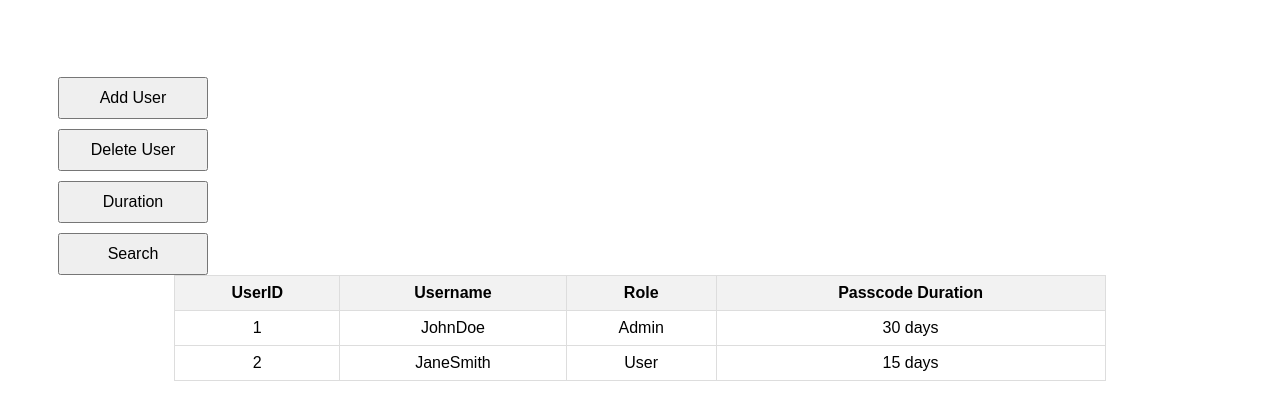
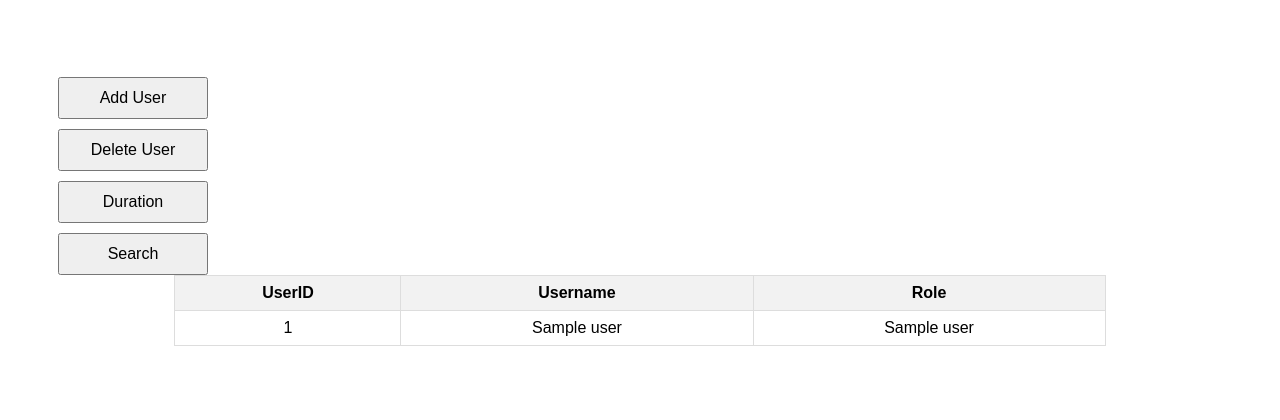
Before and after one commit to Jarrell-StOmer/ChronolockSystem, a Flask app: template Website/templates/Adminmanageusers.html in a window 1280 px wide. Shown: the part 235-655 px from the top of the page. Run offline with Flask 3, Linux system fonts and the light colour scheme; the template is opened without the code that fills it: most values are stand-ins (such as "Sample title", 1, 10 or a date in 2020).

Commit message:
Successfully displayed users from database onto my Admin manage users page

```diff
--- a/Website/templates/Adminmanageusers.html
+++ b/Website/templates/Adminmanageusers.html
@@ -110,20 +110,16 @@
         <th>UserID</th>
         <th>Username</th>
         <th>Role</th>
-                <th>Passcode Duration</th>
     </tr>
+    <!-- Dynamically populate rows using Jinja2 -->
+    {% for user in users %}
     <tr>
-                <td>1</td>
-                <td>JohnDoe</td>
-                <td>Admin</td>
-                <td>30 days</td>
+        <td>{{ user[0] }}</td>
+        <td>{{ user[1] }}</td>
+        <td>{{ user[2] }}</td>
     </tr>
-            <tr>
-                <td>2</td>
-                <td>JaneSmith</td>
-                <td>User</td>
-                <td>15 days</td>
-            </tr>
+    {% endfor %}
+</table>
 </table>
 
 
```
Also changed, not shown: Website/views.py (+38 -2 lines). Lines whose indentation alone changed are shown as unchanged.
